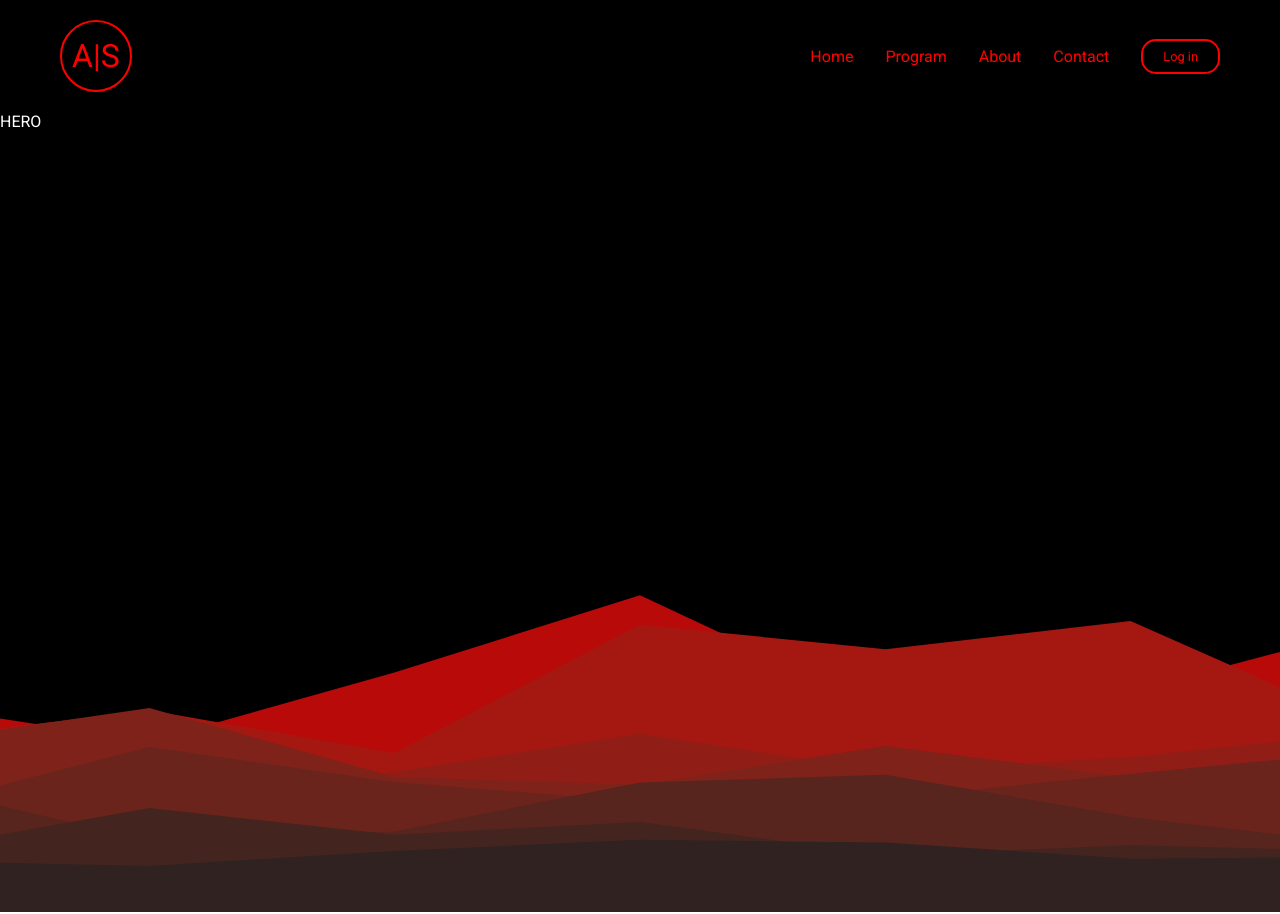
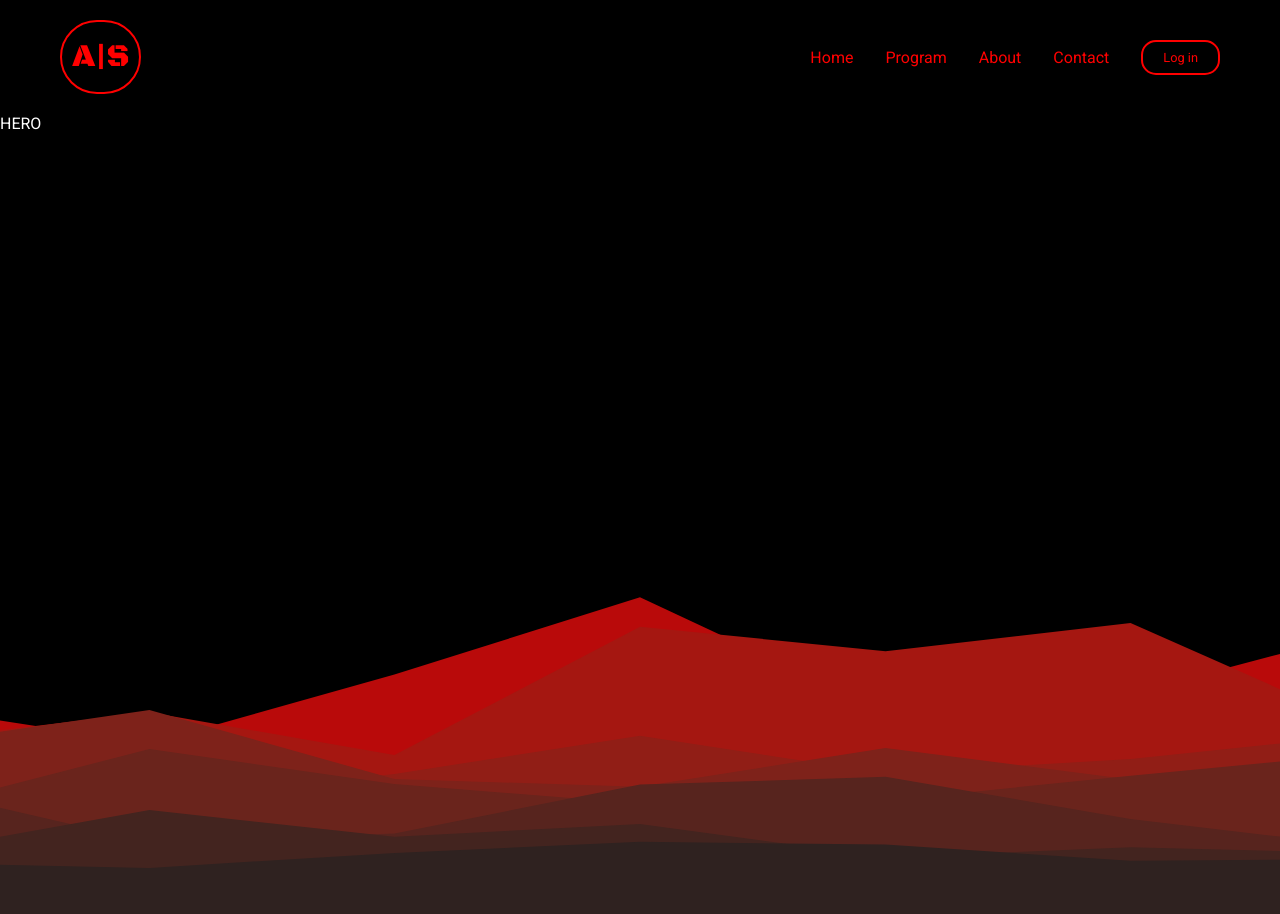
Before and after one commit to OpahTerbalik/landing-page, a plain HTML site: page index.html in a window 1280 px wide. Drawn offline with Linux system fonts and the light colour scheme.

Commit message:
font -logo

```diff
--- a/style.css
+++ b/style.css
@@ -1,3 +1,4 @@
+@import url('https://fonts.googleapis.com/css2?family=Black+Ops+One&display=swap');
 @import url('https://fonts.googleapis.com/css2?family=Roboto:ital,wght@0,100..900;1,100..900&display=swap');
 
 body{
@@ -32,6 +33,7 @@
 }
 
 .top-logo{
+    font-family: 'black ops one', system-ui;
     border: 2px solid red;
     padding: 15px 10px;
     color: red;
```
